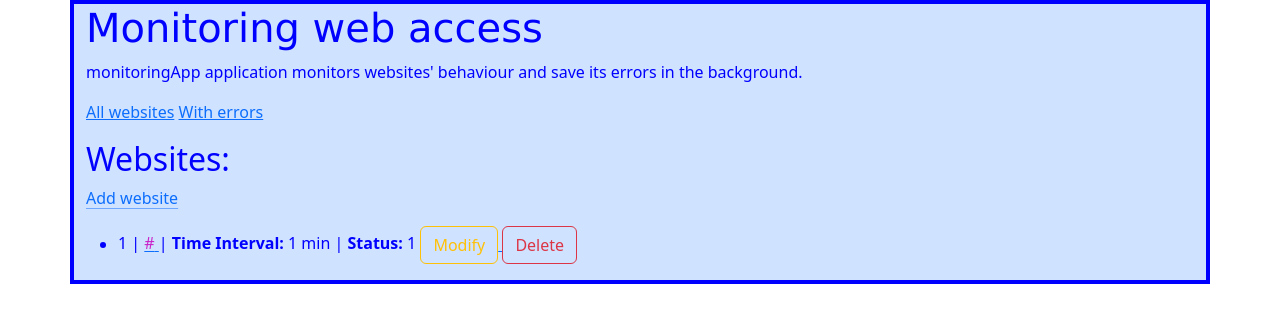
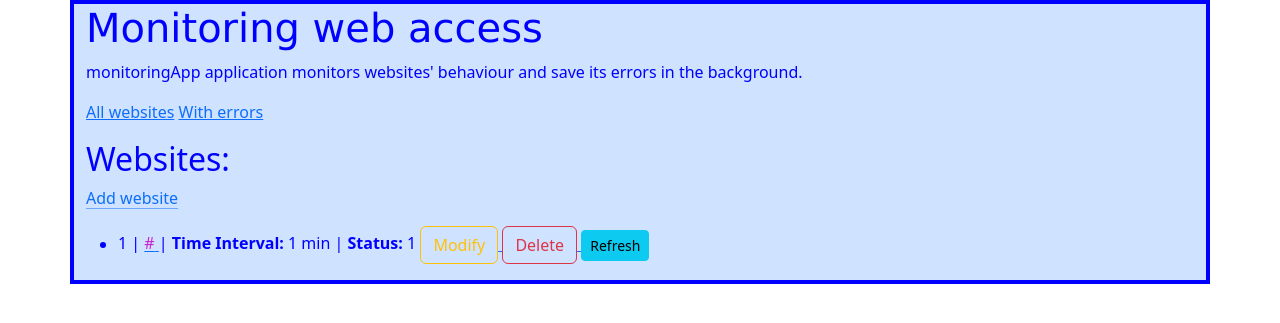
Before and after one commit to pksi4E/accessMonitoring, a Django app: page / in a window 1280 px wide. Shown: the top 323 px of the page. Run offline with Django 4.2, Linux system fonts and the light colour scheme; tables that the repository leaves empty hold one stand-in row (values such as "Sample post"); parts of the project's set-up code (start-up, migrations or seed data) failed here and were passed over.

Commit message:
added refresh button

```diff
--- a/monitoringApp/templates/monitoringApp/monitoring.html
+++ b/monitoringApp/templates/monitoringApp/monitoring.html
@@ -25,6 +25,9 @@
 			<a href="{% url 'monitoring:delete_website_url' website.id %}">
 				<button class="btn btn-outline-danger">Delete</button>
 			</a>
+			<a href="">
+				<button class="btn btn-info btn-sm">Refresh</button>
+			</a>
 	    </li>
 		{% empty %}
 		<p>There is no url on your list.</p>
```
